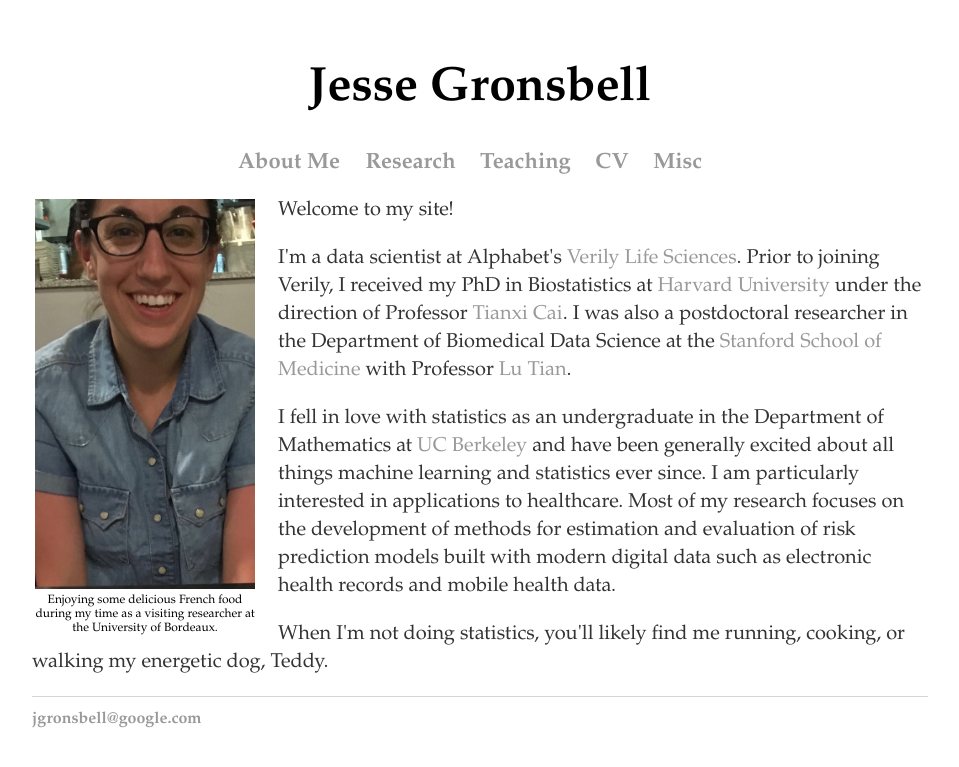
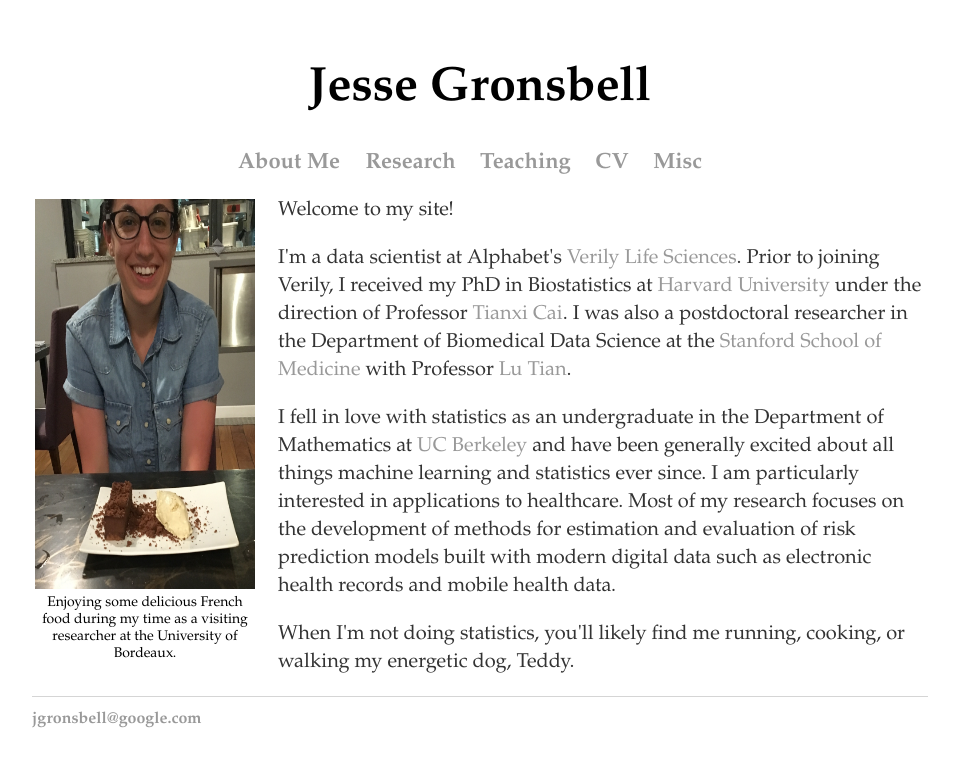
Before and after one commit to jgrons/old_website, a Jekyll site: the page built from index.html, in a window 1280 px wide. Shown: the top 767 px of the page, without its empty margins (160-1119 px from the left). Built offline with Jekyll 4.4.1, drawn with Linux system fonts in a browser that asks for light colours.

Commit message:
Update index.html

```diff
--- a/index.html
+++ b/index.html
@@ -8,8 +8,8 @@
 
 <tr>
 
-<td align = "center" style="font-size:12px; font-family: palatino">
-<img src="../pics/me_france.jpeg" HEIGHT="390" WIDTH="220"
+<td align = "center" style="font-size:14px; font-family: palatino">
+<img src="../pics/me_france.jpg" HEIGHT="390" WIDTH="220"
                   title="JG" alt="JG"/>
 <br />
 Enjoying some delicious French food during my time as a visiting researcher at the University of Bordeaux.
```
